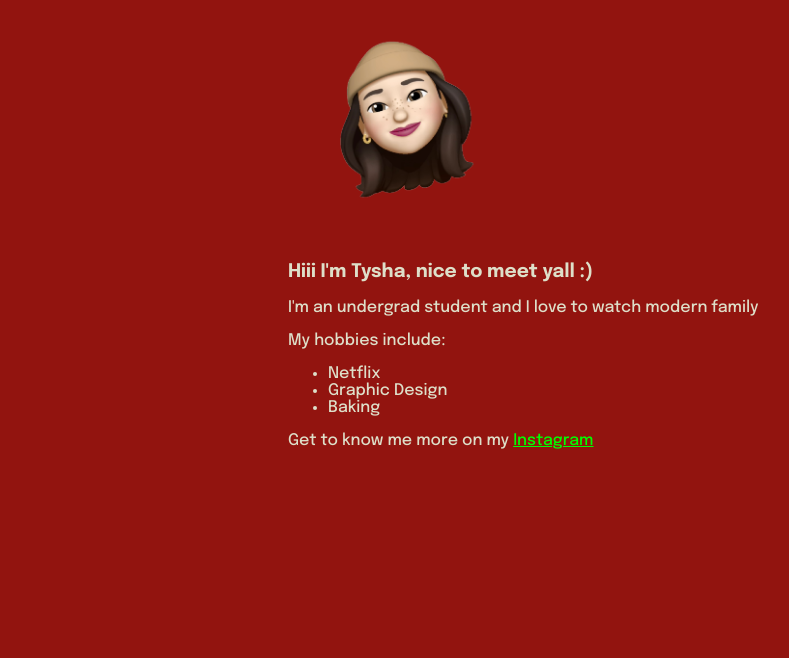
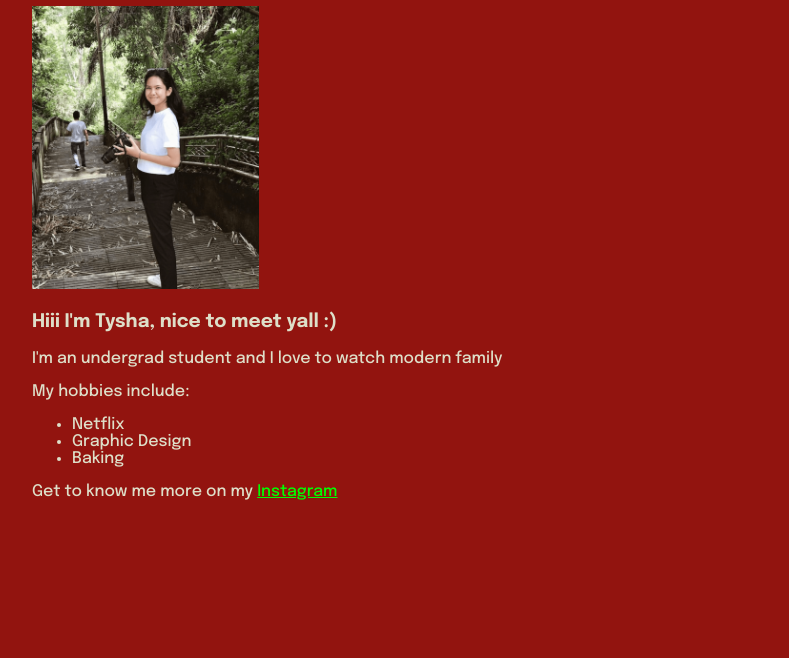
Before and after one commit to goldenkiid/summer2021, a plain HTML site: page index.html in a window 1280 px wide. Shown: the part 142-800 px from the top of the page, without its empty margins (40-829 px from the left). Drawn offline with Linux system fonts and the light colour scheme.

Commit message:
finalize

```diff
--- a/index.html
+++ b/index.html
@@ -6,7 +6,7 @@
     </head>
     <body>
         <h1>Welcome to my Website!</h1>
-        <img src="photo.png">
+        <img src="pic.png">
         <h3>Hiii I'm Tysha, nice to meet yall :)</h3>
         <p>I'm an undergrad student and I love to watch modern family</p>
         <p>My hobbies include:</p>
--- a/style.css
+++ b/style.css
@@ -5,15 +5,10 @@ body {
     color:rgb(222, 223, 201);
     background-color: #92140f;
     padding: 5%;
-    padding-left: 25%;
-    padding-right: 25%;
-    background-repeat: no-repeat;
-    background-attachment: fixed;
-    background-size: cover;
 }
 
 img {
-    width: 40%;
+    width: 20%;
 }
 
 a {
```
Also changed, not shown: photo.png (deleted), pic.png (added).
